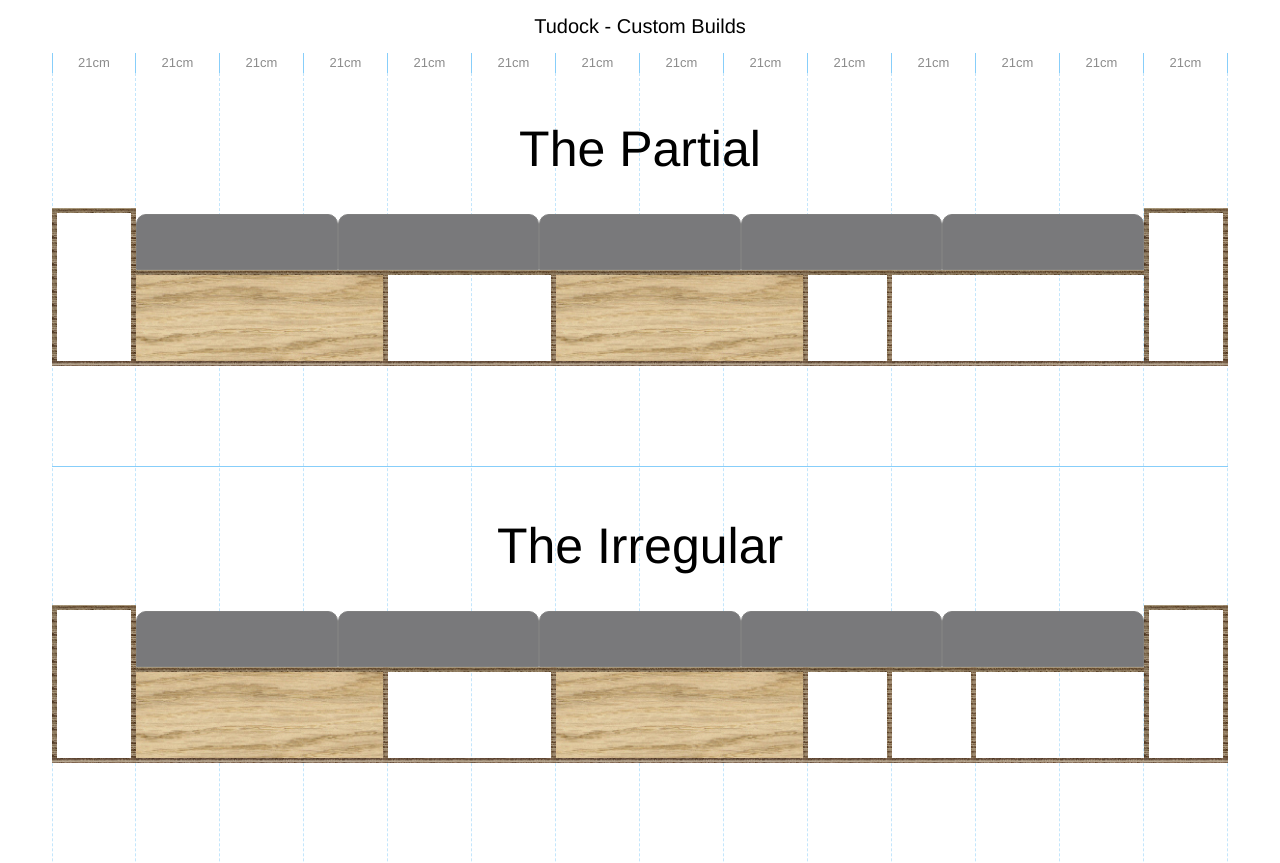
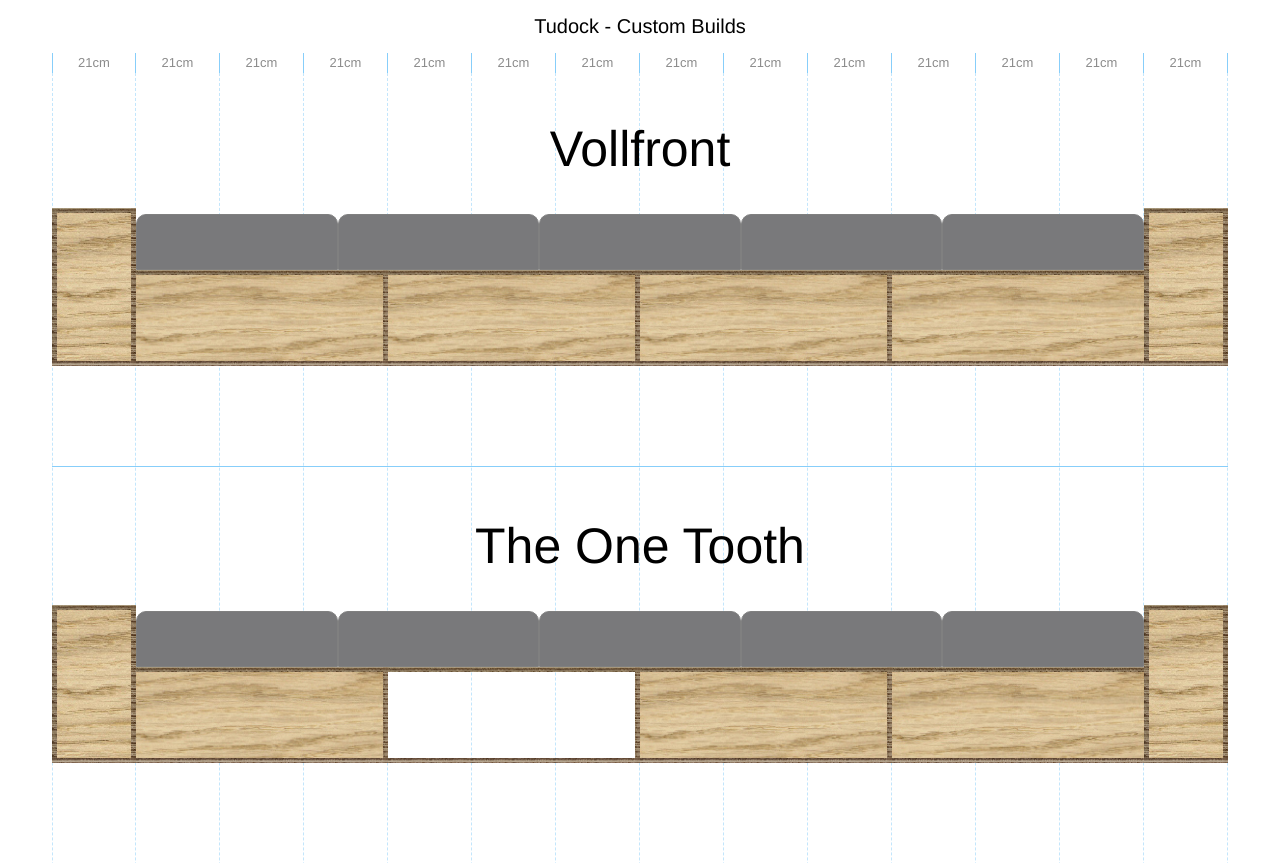
Before and after one commit to b3ku/sofa-tudock, a plain HTML site: page index.html in a window 1280 px wide. Shown: the top 863 px of the page. Drawn offline with Linux system fonts and the light colour scheme.

Commit message:
The One Tooth

```diff
--- a/index.html
+++ b/index.html
@@ -205,6 +205,40 @@
         <label>21cm</label>
       </div>
     </header>
+    <h2>Vollfront</h2>
+    <div class="sofa">
+      <div class="span1 holz"></div>
+      <div class="matratze">
+        <div></div>
+        <div></div>
+        <div></div>
+        <div></div>
+        <div></div>
+      </div>
+      <div class="span3 holz"></div>
+      <div class="span3 holz"></div>
+      <div class="span3 holz"></div>
+      <div class="span3 holz before-last"></div>
+      <div class="span1 holz"></div>
+    </div>
+    <hr />
+    <h2>The One Tooth</h2>
+    <div class="sofa">
+      <div class="span1 holz"></div>
+      <div class="matratze">
+        <div></div>
+        <div></div>
+        <div></div>
+        <div></div>
+        <div></div>
+      </div>
+      <div class="span3 holz"></div>
+      <div class="span3"></div>
+      <div class="span3 holz"></div>
+      <div class="span3 holz before-last"></div>
+      <div class="span1 holz"></div>
+    </div>
+    <hr />
     <h2>The Partial</h2>
     <div class="sofa">
       <div class="span1"></div>
@@ -295,23 +329,6 @@
       <div class="span1"></div>
     </div>
     <hr />
-    <h2>Vollfront</h2>
-    <div class="sofa">
-      <div class="span1 holz"></div>
-      <div class="matratze">
-        <div></div>
-        <div></div>
-        <div></div>
-        <div></div>
-        <div></div>
-      </div>
-      <div class="span3 holz"></div>
-      <div class="span3 holz"></div>
-      <div class="span3 holz"></div>
-      <div class="span3 holz before-last"></div>
-      <div class="span1 holz"></div>
-    </div>
-    <hr />
     <div class="grid">
       <div class="container">
         <div></div>
```
